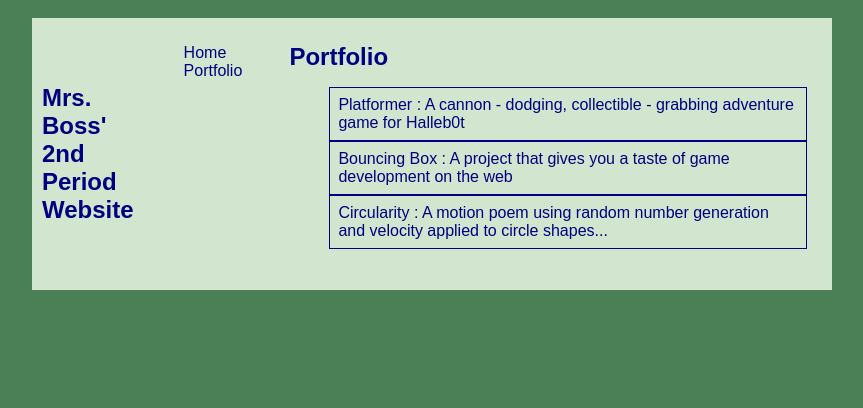
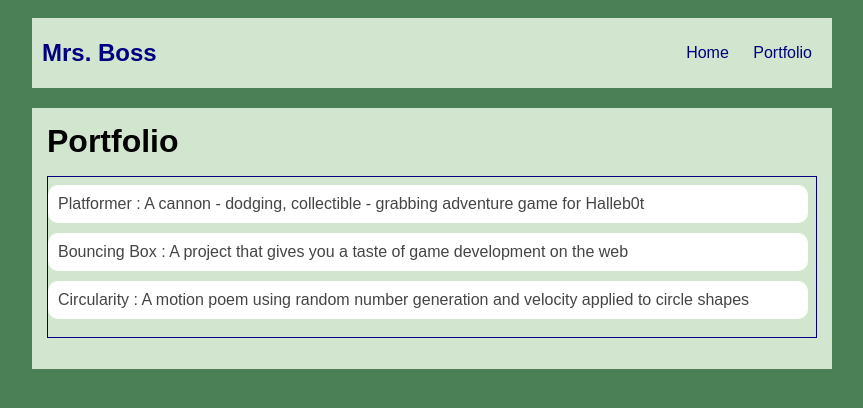
Before and after one commit to CourtneyBoss/CourtneyBoss.github.io, a plain HTML site: page portfolio.html in a window 1280 px wide. Shown: the whole page, without its empty margins (208-1071 px from the left). Drawn offline with Linux system fonts and the light colour scheme.

Commit message:
done 10/7

```diff
--- a/portfolio.html
+++ b/portfolio.html
@@ -1,15 +1,13 @@
 <!DOCTYPE HTML>
 <html>
-    <head>
-        <title>Mrs. Boss' Website 2nd Period</title>
+    <head> <title> Mrs. Boss' Computer Science Website </title>
       <link rel="stylesheet" href="style.css">
     </head>
 
     <body>
       <div id="all-contents">
-        <div id="all-contents">
         <nav>
-                <h1>Mrs. Boss' 2nd Period Website</h1>
+          <h1>Mrs. Boss</h1>
             <ul id="nav-ul">
               <li class="nav-li">
                <a class="nav-a" href="index.html">Home</a>
@@ -18,18 +16,17 @@
                <a class="nav-a" href="portfolio.html">Portfolio</a>
               </li>
             </ul>
+        </nav>
         <main>
           <div class="content">
             <h1>Portfolio</h1>
-                <ul>
-                    <li id="portfolio"><a href="projects/platformer/">Platformer : A cannon - dodging, collectible - grabbing adventure game for Halleb0t</a></li>
-                    <li id="portfolio"><a href="projects/bouncing-box/">Bouncing Box : A project that gives you a taste of game development on the web </a></li>
-                    <li id="portfolio"><a href="projects/circularity/">Circularity : A motion poem using random number generation and velocity applied to circle shapes...</a></li>
+            <ul id="portfolio">
+              <li><a href="projects/platformer/">Platformer : A cannon - dodging, collectible - grabbing adventure game for Halleb0t</a></li>
+              <li><a href="projects/bouncing-box/">Bouncing Box : A project that gives you a taste of game development on the web </a></li>
+              <li><a href="projects/circularity/">Circularity : A motion poem using random number generation and velocity applied to circle shapes</a></li>
             </ul>
           </div>
         </main>
-            </nav>
-        </div>
       </div>
     </body>
 </html>
--- a/style.css
+++ b/style.css
@@ -70,3 +70,29 @@
        list-style-type: none;
 
    }
+
+/* portfolio styles */
+         .content h1 {
+             color: black;
+         }
+
+         #portfolio {
+             list-style-type: none;
+             padding-left: 0;
+         }
+
+         #portfolio li {
+             background: #fff;
+             padding: 10px;
+             border-radius: 10px;
+             margin-bottom: 10px;
+         }
+
+         #portfolio li:hover {
+             background: #eee;
+         }
+
+         #portfolio a {
+             text-decoration: none;
+             color: #454545;
+         }
```
Lines whose indentation alone changed are shown as unchanged.
